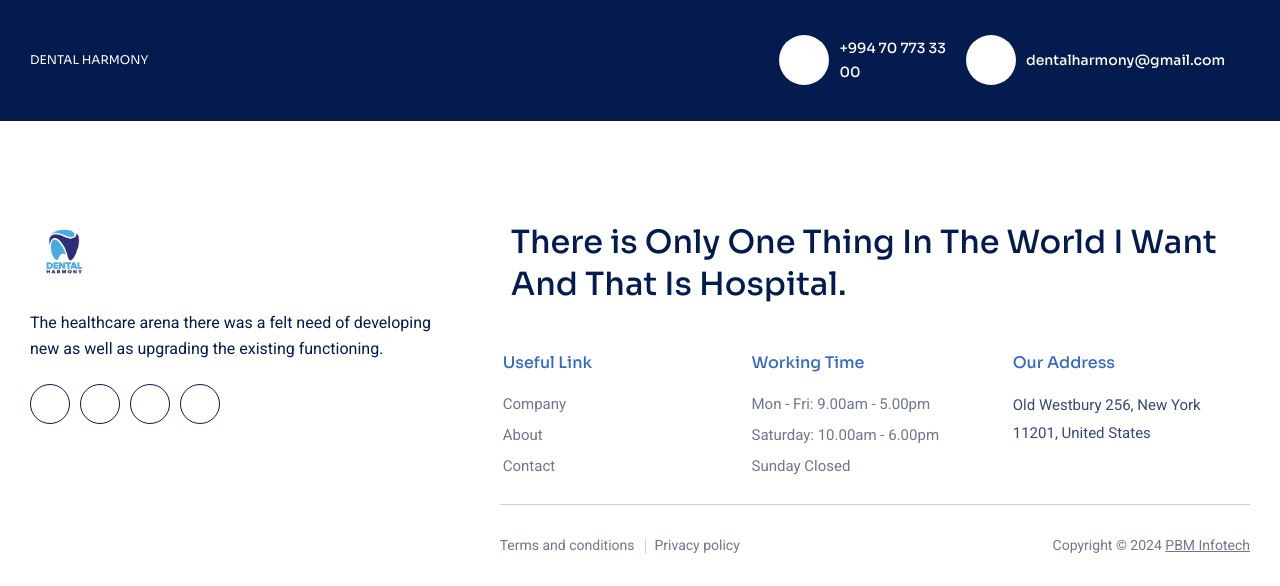
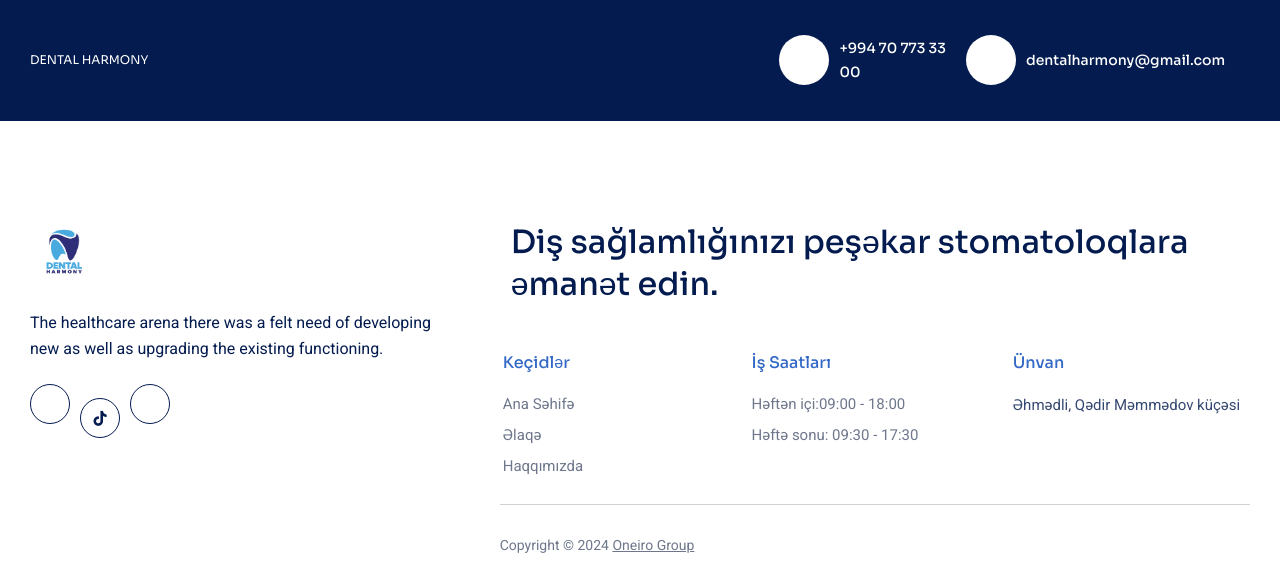
Before and after one commit to NicatDev/clinic_harmony, a Django app: page / in a window 1280 px wide. Shown: the part 3086-3672 px from the top of the page. Run offline with Django 5.2, Linux system fonts and the light colour scheme; data that the repository does not hold is empty; some libraries are stand-ins or nearby versions.

Commit message:
i hope it is last commit

```diff
--- a/templates/footer.html
+++ b/templates/footer.html
@@ -54,7 +54,7 @@
                 <div class="row">
                     <div class="col-md-12 col-xl-4"></div>
                     <div class="col-md-12 col-xl-8 pbmit-footer-right">
-                        <h3 class="pbmit-title">There is Only One Thing In The World I Want <br> And That Is Hospital.</h3>
+                        <h3 class="pbmit-title">Diş sağlamlığınızı peşəkar stomatoloqlara <br> əmanət edin.</h3>
                     </div>
                 </div>
             </div>
@@ -74,22 +74,19 @@
                             </div>
                             <ul class="pbmit-social-links">
                                 <li class="pbmit-social-li pbmit-social-facebook">
-                                    <a title="Facebook" href="https://www.facebook.com/" target="_blank" rel="noopener">
+                                    <a title="Facebook" href="https://www.facebook.com/profile.php?id=61558474532947" target="_blank" rel="noopener">
                                         <span><i class="pbmit-base-icon-facebook-f"></i></span>
                                     </a>
                                 </li>
-                                <li class="pbmit-social-li pbmit-social-twitter">
-                                    <a title="Twitter" href="https://www.twitter.com/" target="_blank" rel="noopener">
-                                        <span><i class="pbmit-base-icon-twitter-2"></i></span>
-                                    </a>
-                                </li>
+
                                 <li class="pbmit-social-li pbmit-social-linkedin">
-                                    <a title="LinkedIn" href="https://www.linkedin.com/" target="_blank" rel="noopener">
-                                        <span><i class="pbmit-base-icon-linkedin-in"></i></span>
+
+                                    <a title="tiktok" href="https://www.tiktok.com/@dental_harmony" target="_blank">
+                                        <span><i class="fa-brands fa-tiktok"></i></span>
                                     </a>
                                 </li>
                                 <li class="pbmit-social-li pbmit-social-instagram">
-                                    <a title="Instagram" href="https://www.instagram.com/" target="_blank" rel="noopener">
+                                    <a title="Instagram" href="https://www.instagram.com/dental_harmony_baku/" target="_blank" rel="noopener">
                                         <span><i class="pbmit-base-icon-instagram"></i></span>
                                     </a>
                                 </li>
@@ -99,33 +96,33 @@
                 </div>
                 <div class="pbmit-footer-widget-col-2 col-md-6 col-lg-3">
                     <div class="widget">
-                        <h2 class="widget-title">Useful Link</h2>
+                        <h2 class="widget-title">Keçidlər</h2>
                         <div class="textwidget">
                             <ul>
-                                <li><a href="our-history.html">Company</a></li>
-                                <li><a href="about-us.html">About</a></li>
-                                <li><a href="contact-us.html">Contact</a></li>
+                                <li><a href="{% url 'home' %}">Ana Səhifə</a></li>
+                                <li><a href="{% url 'about' %}">Əlaqə</a></li>
+                                <li><a href="{% url 'contact' %}">Haqqımızda</a></li>
                             </ul>
                         </div>
                     </div>
                 </div>
                 <div class="pbmit-footer-widget-col-3 col-md-6 col-lg-3">
                     <div class="widget">
-                        <h2 class="widget-title">Working Time</h2>
+                        <h2 class="widget-title">İş saatları</h2>
                         <div class="pbmit-timelist-wrapper">
                             <ul class="pbmit-timelist-list">
-                                <li><span class="pbmit-timelist-li-title">Mon - Fri: 9.00am - 5.00pm</span></li>
-                                <li><span class="pbmit-timelist-li-title">Saturday: 10.00am - 6.00pm</span></li>
-                                <li><span class="pbmit-timelist-li-title">Sunday Closed</span></li>
+                                <li><span class="pbmit-timelist-li-title">Həftən içi:09:00 - 18:00</span></li>
+                                <li><span class="pbmit-timelist-li-title">Həftə sonu: 09:30 - 17:30</span></li>
+
                             </ul>
                         </div>
                     </div>
                 </div>
                 <div class="pbmit-footer-widget-col-4 col-md-6 col-lg-3">
                     <aside class="widget">
-                        <h2 class="widget-title">Our address</h2>
+                        <h2 class="widget-title">Ünvan</h2>
                         <div class="pbmit-contact-widget-line pbmit-contact-widget-address">
-                            Old Westbury 256, New York <br> 11201, United States
+                            Əhmədli, Qədir Məmmədov küçəsi
                         </div>
                     </aside>
                 </div>
@@ -136,19 +133,11 @@
         <div class="container">
             <div class="pbmit-footer-text-inner">
                 <div class="row">
-                    <div class="col-md-6">
-                        <div class="pbmit-footer-copyright-text-area"> Copyright © 2024 <a href="#">PBM Infotech</a> </div>
+
+                    <div  class="col-md-12">
+                        <div style="text-align:left" class="pbmit-footer-copyright-text-area"> Copyright © 2024 <a href="https://oneiro.az/az/">Oneiro Group</a> </div>
                     </div>
-                    <div class="col-md-6">
-                        <ul class="pbmit-footer-menu">
-                            <li class="menu-item">
-                                <a href="#">Terms and conditions</a>
-                            </li>
-                            <li class="menu-item">
-                                <a href="#">Privacy policy</a>
-                            </li>
-                        </ul>
-                    </div>
+
                 </div>
             </div>
         </div>
--- a/templates/index.html
+++ b/templates/index.html
@@ -136,16 +136,17 @@
         </div>
     </div>
     <div class="pbmit-slider-social">
-        <a title="Facebook" href="#" target="_blank">
+		<a title="Instagram" href="https://www.instagram.com/dental_harmony_baku/" target="_blank">
+            <span><i class="pbmit-base-icon-instagram"></i></span>
+        </a>
+        <a title="Facebook" href="https://www.facebook.com/profile.php?id=61558474532947" target="_blank">
             <span><i class="pbmit-base-icon-facebook-f"></i></span>
         </a>
 
-        <a title="LinkedIn" href="#" target="_blank">
-            <span><i class="pbmit-base-icon-linkedin-in"></i></span>
+        <a title="tiktok" href="https://www.tiktok.com/@dental_harmony" target="_blank">
+            <span><i class="fa-brands fa-tiktok"></i></span>
         </a>
-        <a title="Instagram" href="#" target="_blank">
-            <span><i class="pbmit-base-icon-instagram"></i></span>
-        </a>
+
 
     </div>
     <div class="pbmit-slider-area pbmit-slider-one">
```
